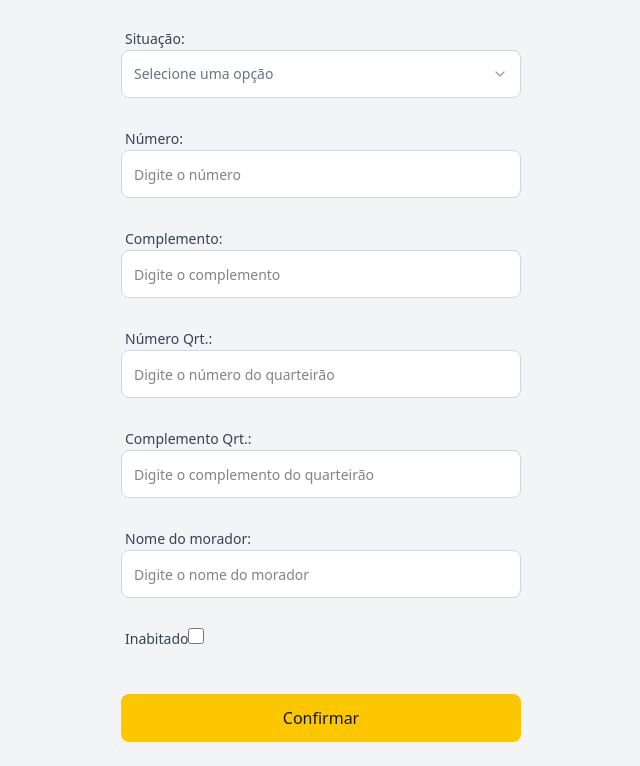
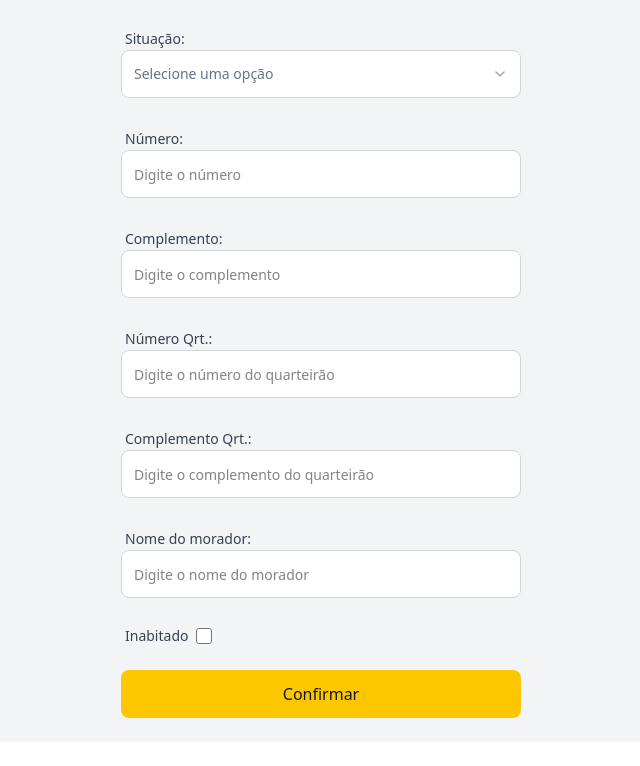
Before and after one commit to Fconeto/SIGEN, a Next.js app in the folder sigen-frontend/: page /chief-agent/register-house in a window 1280 px wide. Shown: the part 386-1152 px from the top of the page, without its empty margins (319-959 px from the left). After the commit the page ends 1128 px from the top, so only its background shows below. Built offline with nearby package versions, Linux system fonts and the light colour scheme.

Commit message:
feature/15-27
realiza alguns ajustes

```diff
--- a/sigen-frontend/src/app/auth/login/page.tsx
+++ b/sigen-frontend/src/app/auth/login/page.tsx
@@ -60,7 +60,7 @@ export default function LoginForm() {
 
   return (
     <>
-      <SigenAppLayout className="bg-[#222831]">
+      <SigenAppLayout hideHeader className="bg-[#222831]">
         <div className="text-center pt-4 pb-4">
           <h1 className="text-white text-4xl font-bold mb-2">LOGIN</h1>
           <p className="text-yellow-400 text-lg">Entre na sua conta</p>
--- a/sigen-frontend/src/app_features/house-register-form/house-register-form.tsx
+++ b/sigen-frontend/src/app_features/house-register-form/house-register-form.tsx
@@ -56,7 +56,7 @@ export default function HouseRegistrationForm() {
       complement: [],
       quarterNumber: [validators.required("Campo obrigatório")],
       quarterComplement: [validators.required("Campo obrigatório")],
-      residentName: [validators.required("Campo obrigatório")],
+      residentName: [],
     }
   );
   const [isLoading, setIsLoading] = useState(false);
@@ -236,6 +236,7 @@ export default function HouseRegistrationForm() {
             id="uninhabited"
             label="Inabitado"
             error={errors.uninhabited}
+            className="flex items-center gap-2 cursor-pointer"
           >
             <SigenInput
               type="checkbox"
--- a/sigen-frontend/src/components/sigen-form-field.tsx
+++ b/sigen-frontend/src/components/sigen-form-field.tsx
@@ -5,8 +5,8 @@ interface SigenFormFieldProps {
   id: string;
   label: string;
   error?: string;
-  labelStyle?: string;
   children: React.ReactNode;
+  className?: string;
   labelStyle?: string;
 }
 
@@ -16,9 +16,10 @@ export function SigenFormField({
   error,
   children,
   labelStyle,
+  className,
 }: SigenFormFieldProps) {
   return (
-    <div>
+    <div className={cn("", className)}>
       <SigenLabel htmlFor={id} className={cn("pl-1", labelStyle)}>
         {label}
       </SigenLabel>
```
